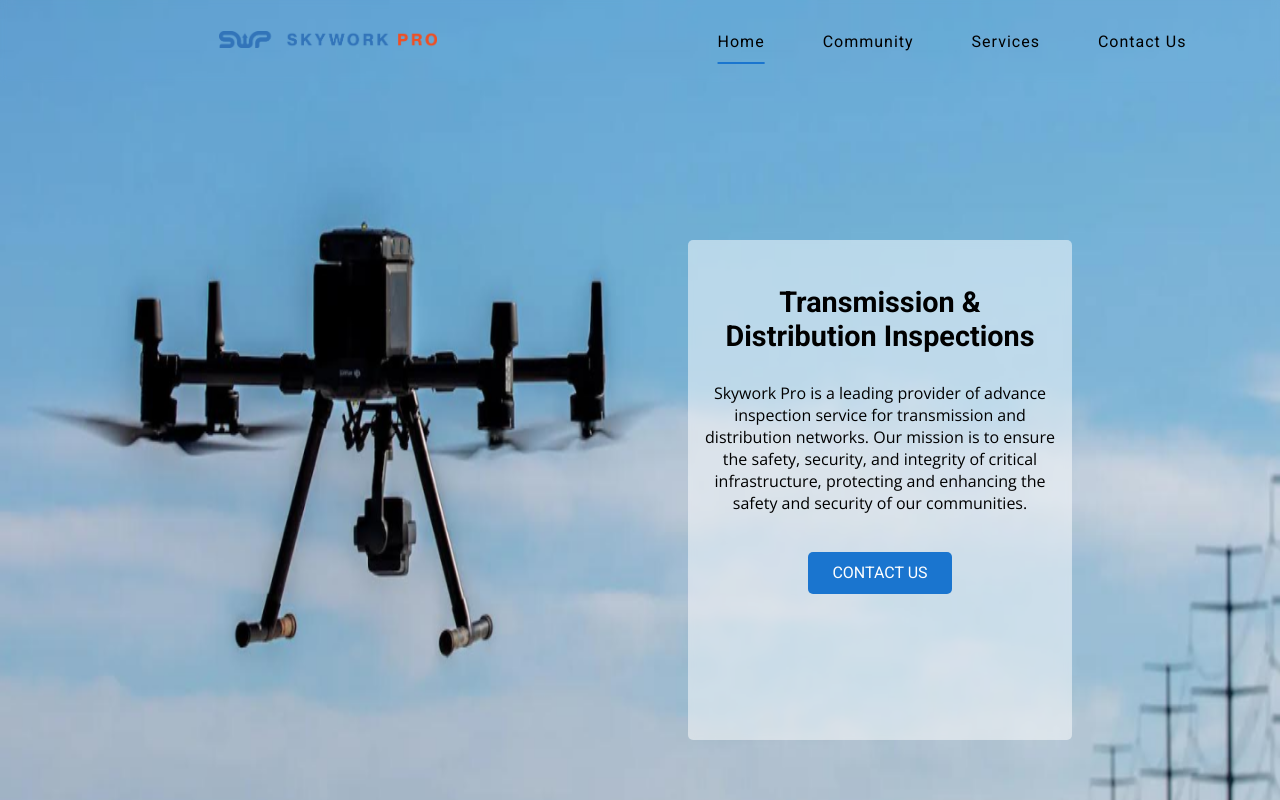
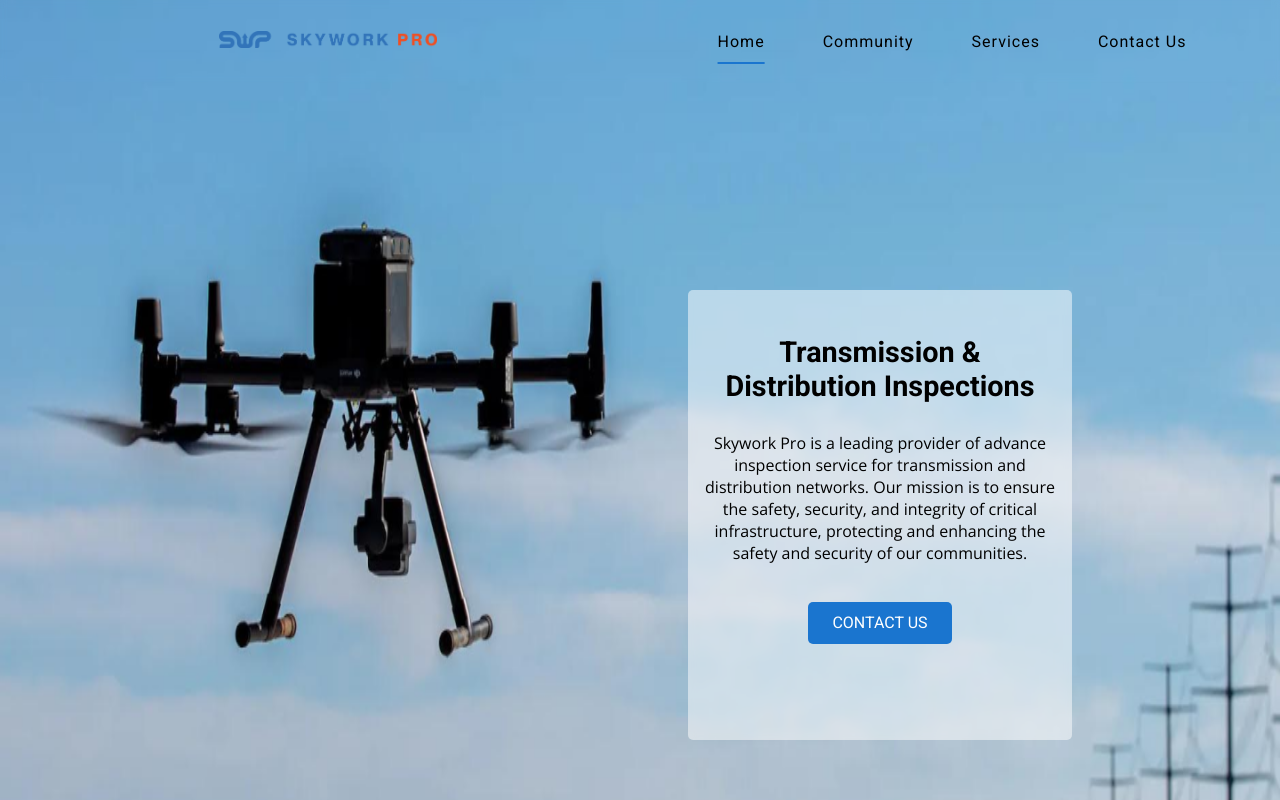
Before and after one commit to moamel-hashim/skywork-pro, a React (Vite) app: page / in a window 1280 px wide. Shown: the top 800 px of the page. Built offline with nearby package versions, Linux system fonts and the light colour scheme; a web font is replaced by a local one.

Commit message:
changed some design

```diff
--- a/src/components/HomeMain.css
+++ b/src/components/HomeMain.css
@@ -20,7 +20,7 @@
           backdrop-filter: blur(3px);
   border-radius: 5px;
   text-align: center;
-  height: 500px;
+  height: 450px;
   padding: 1rem;
   font-family: "Open Sans", sans-serif;
   box-sizing: border-box;
--- a/src/components/HomeMain.scss
+++ b/src/components/HomeMain.scss
@@ -28,7 +28,7 @@ $openSans: 'Open Sans';
     backdrop-filter: blur(3px);
     border-radius: 5px;
     text-align: center;
-    height: 500px;
+    height: 450px;
     padding: 1rem;
     font-family: $openSans, sans-serif;
     box-sizing: border-box;
```
